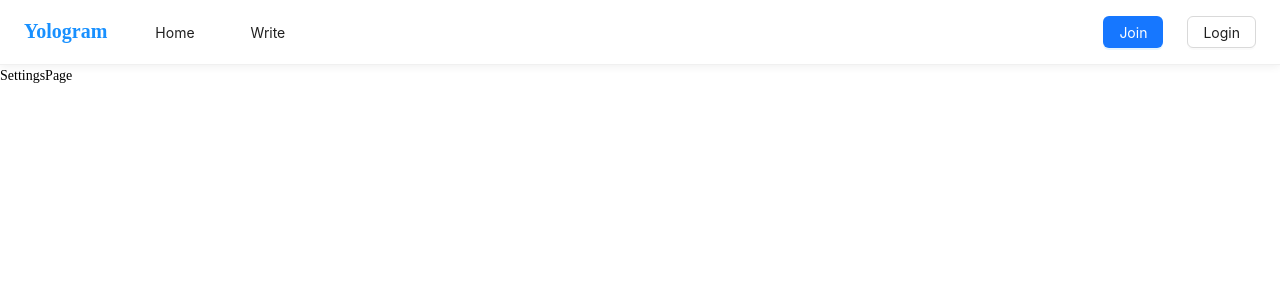
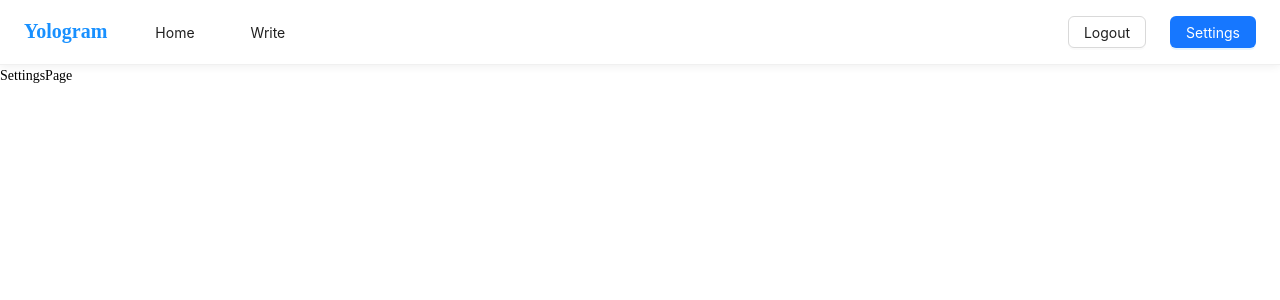
Before and after one commit to yologger/yologram-web-v2, a React (Vite) app: page /settings in a window 1280 px wide. Shown: the top 300 px of the page. Built offline with nearby package versions, Linux system fonts and the light colour scheme.

Commit message:
chore: HomePage.tsx에서 BoardList 를 별도 컴포넌트로 분리

```diff
--- /dev/null
+++ b/src/components/organisms/BoardList.tsx
@@ -0,0 +1,65 @@
+import styled from '@emotion/styled';
+import { Spin } from 'antd';
+import InfiniteScroll from 'react-infinite-scroller';
+import BoardItem from './BoardItem';
+
+interface BoardData {
+  id: number;
+  author: {
+    name: string;
+    avatar: string;
+  };
+  content: string;
+  createdAt: string;
+  categories: string[];
+  tags: string[];
+  stats: {
+    views: number;
+    likes: number;
+    comments: number;
+  };
+}
+
+interface BoardListProps {
+  boardData: BoardData[];
+  hasMore: boolean;
+  loadMore: (pageNum: number) => void;
+}
+
+export default function BoardList({ boardData, hasMore, loadMore }: BoardListProps) {
+  return (
+    <>
+      <InfiniteScroll
+        pageStart={1}
+        loadMore={loadMore}
+        hasMore={hasMore}
+        loader={
+          <LoadingContainer key="loading">
+            <Spin size="large" />
+          </LoadingContainer>
+        }
+        threshold={100}
+      >
+        {boardData.map((item) => (
+          <BoardItem key={item.id} {...item} />
+        ))}
+      </InfiniteScroll>
+
+      {!hasMore && boardData.length > 0 && <EndMessage>모든 게시글을 불러왔습니다.</EndMessage>}
+    </>
+  );
+}
+
+const LoadingContainer = styled.div`
+  display: flex;
+  justify-content: center;
+  align-items: center;
+  padding: 40px 0;
+`;
+
+const EndMessage = styled.div`
+  text-align: center;
+  padding: 20px 0;
+  color: #8c8c8c;
+  font-size: 14px;
+`;
--- a/src/components/organisms/index.ts
+++ b/src/components/organisms/index.ts
@@ -1,3 +1,4 @@
 export { default as BoardDetailCard } from './BoardDetailCard';
 export { default as BoardEditForm } from './BoardEditForm';
 export { default as BoardItem } from './BoardItem';
+export { default as BoardList } from './BoardList';
--- a/src/components/templates/Header.tsx
+++ b/src/components/templates/Header.tsx
@@ -1,11 +1,11 @@
-import { MenuOutlined, SettingOutlined } from '@ant-design/icons';
+import { MenuOutlined } from '@ant-design/icons';
 import styled from '@emotion/styled';
 import { Button, Drawer, Modal } from 'antd';
 import { useState } from 'react';
 import { Link } from 'react-router-dom';
 
 export default function Header() {
-  const isLoggedIn = false;
+  const isLoggedIn = true;
   const [isLogoutModalOpen, setIsLogoutModalOpen] = useState(false);
   const [isMobileMenuOpen, setIsMobileMenuOpen] = useState(false);
 
@@ -54,7 +54,9 @@ export default function Header() {
             Logout
           </Button>
           <Link to="/settings">
-            <Button type="primary" icon={<SettingOutlined />} block />
+            <Button type="primary" block>
+              Settings
+            </Button>
           </Link>
         </>
       ) : (
--- a/src/pages/HomePage.tsx
+++ b/src/pages/HomePage.tsx
@@ -1,8 +1,6 @@
 import styled from '@emotion/styled';
-import { Spin } from 'antd';
 import { useCallback, useState } from 'react';
-import InfiniteScroll from 'react-infinite-scroller';
-import BoardItem from '../components/organisms/BoardItem';
+import BoardList from '../components/organisms/BoardList';
 
 interface BoardData {
   id: number;
@@ -84,23 +82,7 @@ export default function HomePage() {
 
   return (
     <Container>
-      <InfiniteScroll
-        pageStart={1}
-        loadMore={loadMore}
-        hasMore={hasMore}
-        loader={
-          <LoadingContainer key="loading">
-            <Spin size="large" />
-          </LoadingContainer>
-        }
-        threshold={100}
-      >
-        {boardData.map((item) => (
-          <BoardItem key={item.id} {...item} />
-        ))}
-      </InfiniteScroll>
-
-      {!hasMore && boardData.length > 0 && <EndMessage>모든 게시글을 불러왔습니다.</EndMessage>}
+      <BoardList boardData={boardData} hasMore={hasMore} loadMore={loadMore} />;
     </Container>
   );
 }
@@ -115,20 +97,7 @@ const Container = styled.div`
 
   @media (max-width: 768px) {
     padding: 0;
+    align-items: flex-start;
     background-color: #ffffff;
   }
 `;
-
-const LoadingContainer = styled.div`
-  display: flex;
-  justify-content: center;
-  align-items: center;
-  padding: 40px 0;
-`;
-
-const EndMessage = styled.div`
-  text-align: center;
-  padding: 20px 0;
-  color: #8c8c8c;
-  font-size: 14px;
-`;
```
